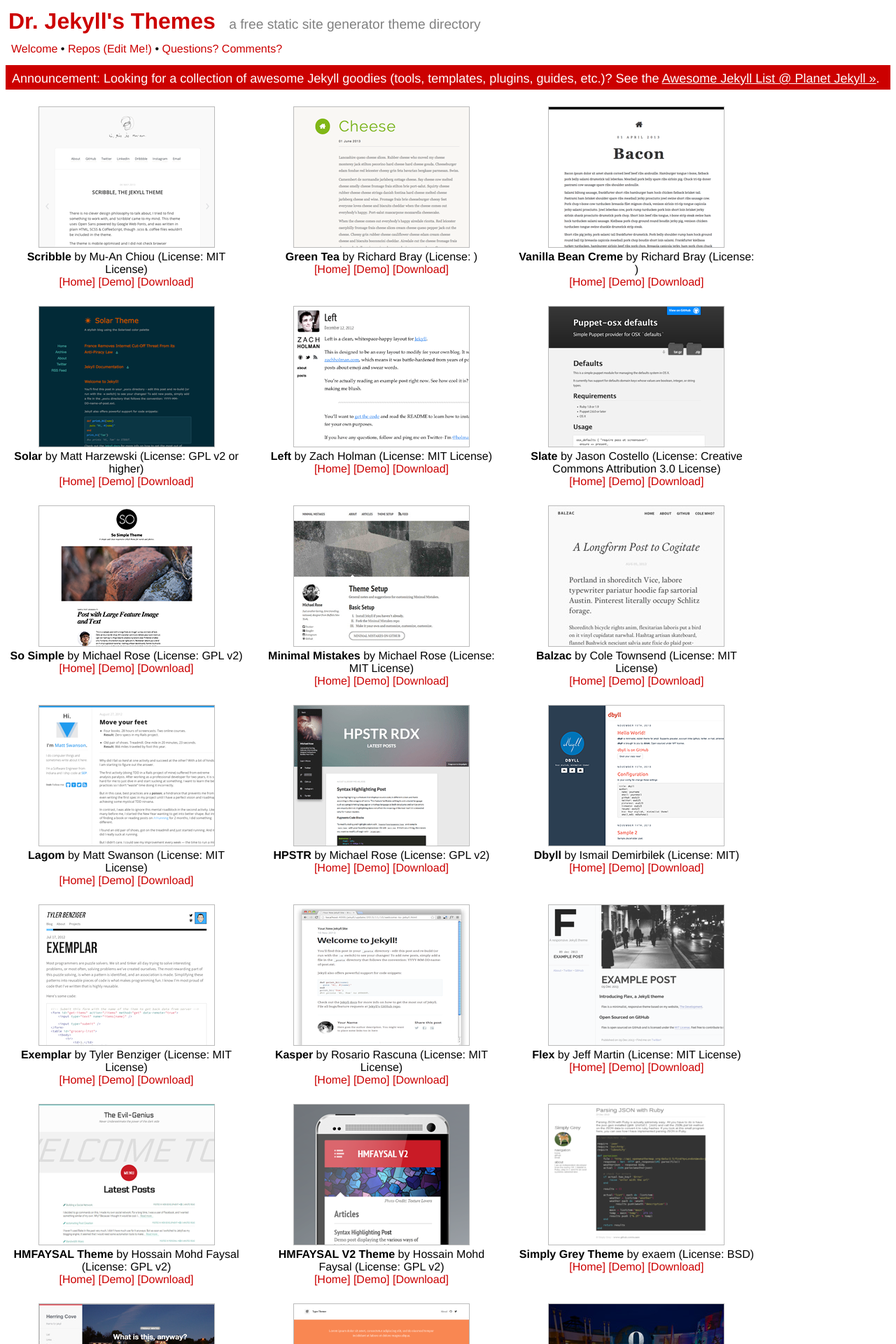
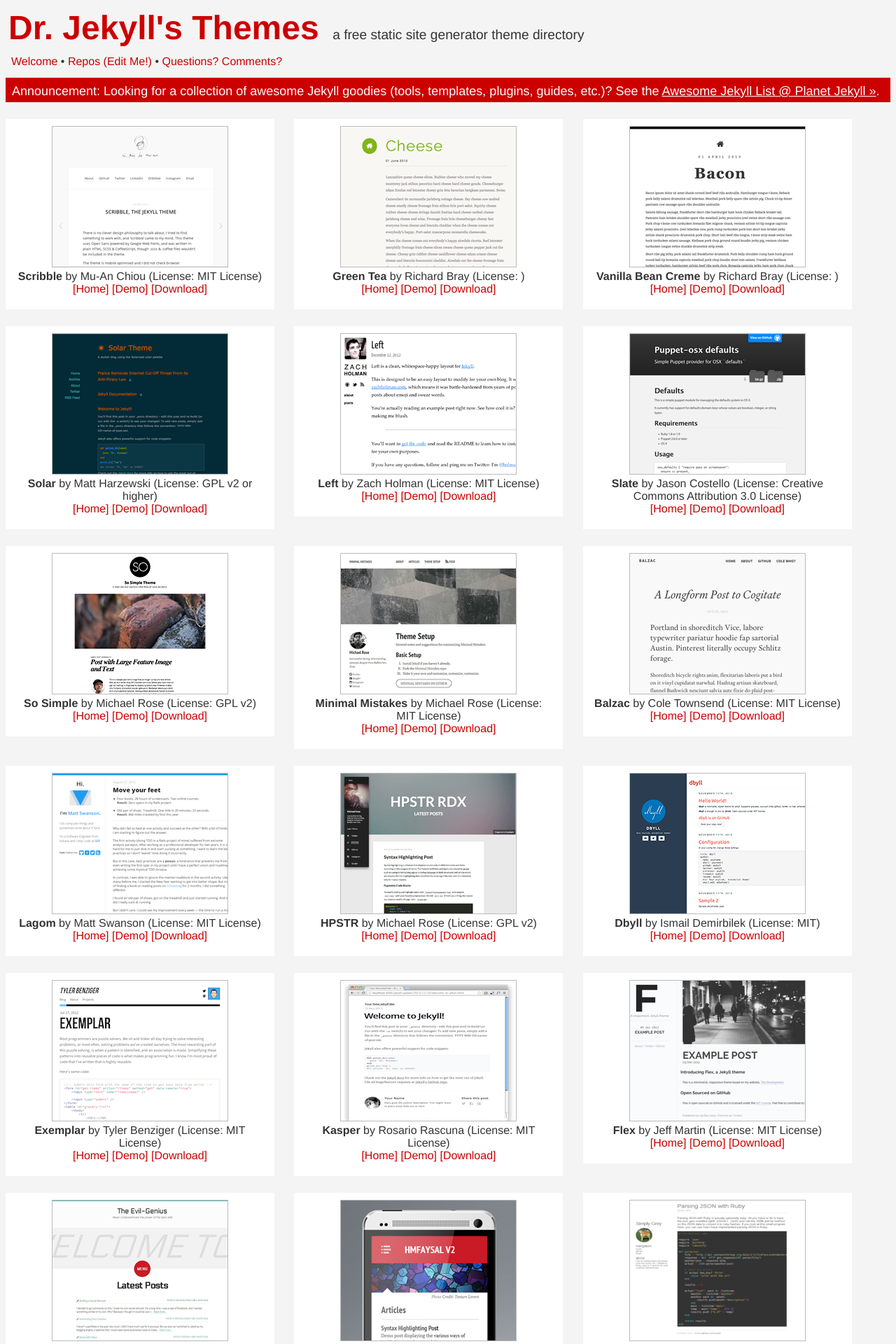
Before and after one commit to drjekyllthemes/drjekyllthemes.github.io, a Jekyll site: the page built from index.html, in a window 1280 px wide. Shown: the top 1920 px of the page at 70% size. Built offline with Jekyll 4.4.1, drawn with Linux system fonts in a browser that asks for light colours.

Commit message:
add card style

```diff
--- a/css/_gallery.scss
+++ b/css/_gallery.scss
@@ -8,9 +8,11 @@
     vertical-align: top;
     text-align: center;
 
-    width: 345px;   /* note: 330+15px add margin+border */
-    margin-right: 15px;
-    margin-bottom: 15px;
+    width: 354px;   /* note: 330+24px add margin+border */
+    background-color: white;
+    margin-bottom: 24px;  // was: 15px;
+    margin-right: 24px;   // was: 15px;
+    padding: 10px 15px;
 
     .theme-info {
       margin-bottom: 10px;
--- a/css/style.scss
+++ b/css/style.scss
@@ -8,6 +8,9 @@
 body {
  // find a better font - why? why not??
  font-family: $font-family;
+
+  background-color: #f4f4f4;
+  color: #333333;
 }
 
 
@@ -28,7 +31,7 @@
 
   .big
   {
-    font-size: 200%;
+    font-size: 300%;
     font-weight: bold;
     color: $color-primary;
   }
@@ -36,7 +39,7 @@
   .small
   {
     font-size: 120%;
-    color: gray;
+    // color: gray;
     padding-left: 15px;
   }
 } // # header
```
